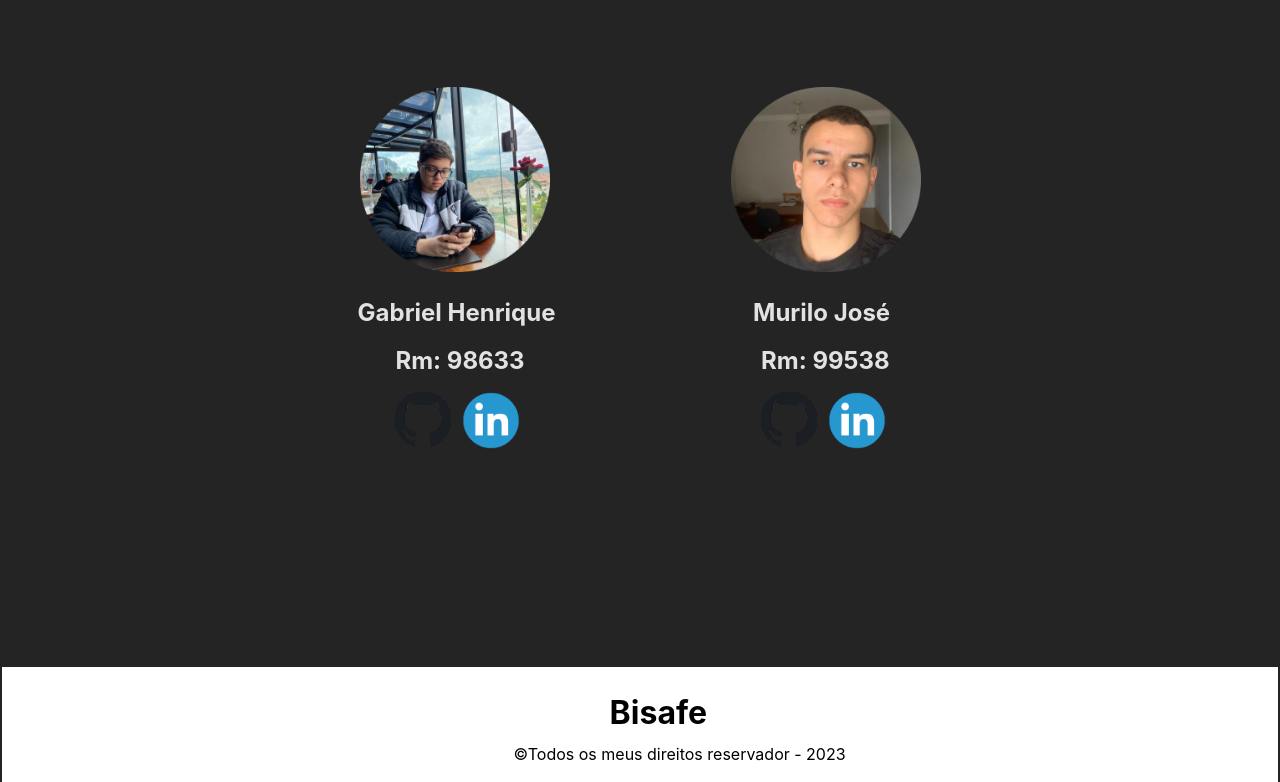
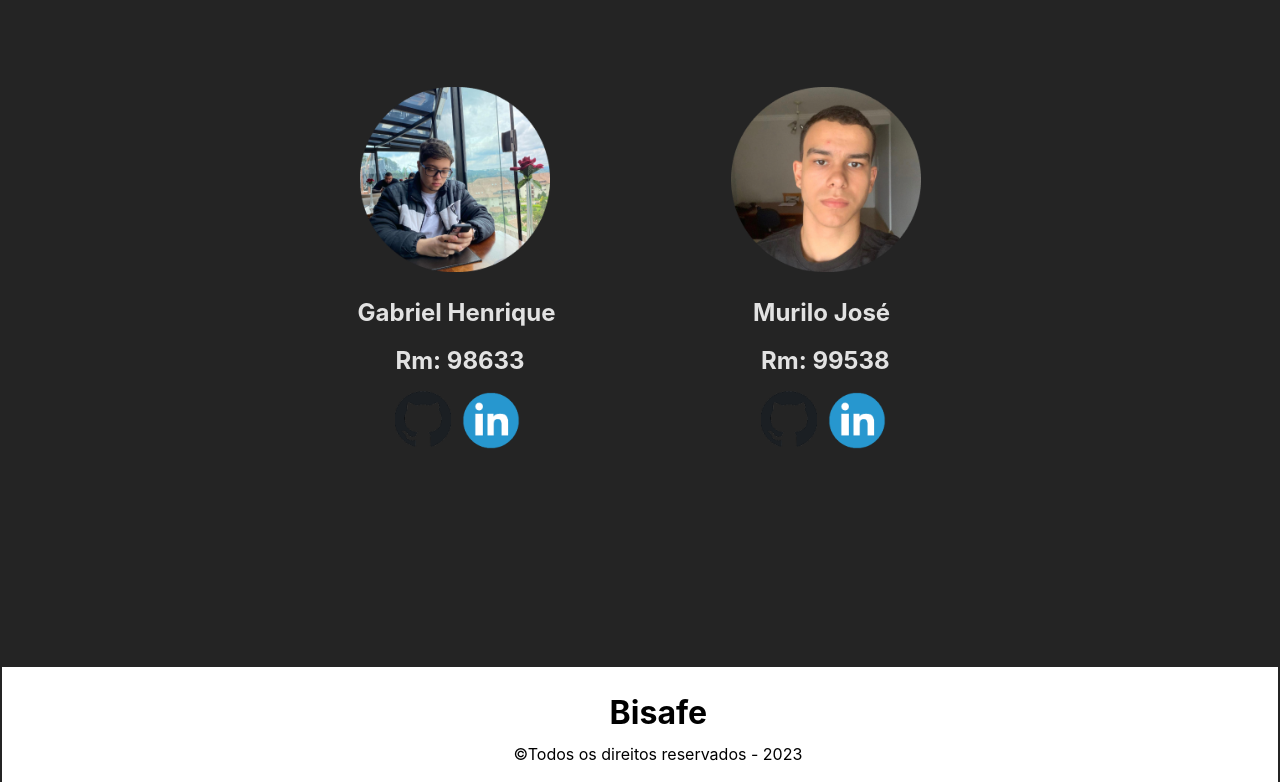
Before and after one commit to Murilojms7/web-bisafe, a React (Vite) app: page / in a window 1280 px wide. Shown: the part 3460-4242 px from the top of the page. Built offline with nearby package versions, Linux system fonts and the light colour scheme.

Commit message:
Update Rodape.jsx
corrigindo texto

```diff
--- a/src/components/Rodape.jsx
+++ b/src/components/Rodape.jsx
@@ -4,7 +4,7 @@ export default function Rodape(){
             <footer>
                 <div class="rodape">
                 <h1 class="copyright_bisafe">Bisafe</h1>
-                <p class="copyright">&copy;Todos os meus direitos reservador - 2023</p>
+                <p class="copyright">&copy;Todos os direitos reservados - 2023</p>
                 </div>
             </footer>
         </>
```
